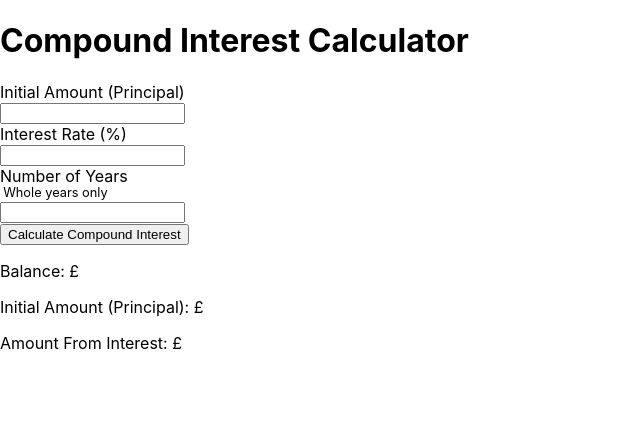
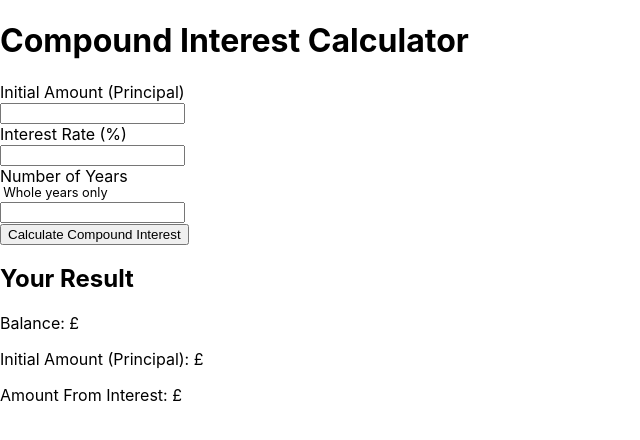
Before and after one commit to upul-d/compound_interest_calculator, a React (Create React App) app: page / in a window 1280 px wide. Shown: the top 440 px of the page, without its empty margins (0-640 px from the left). Built offline with nearby package versions, Linux system fonts and the light colour scheme.

Commit message:
Adds ResultView heading

```diff
--- a/src/components/ResultView.js
+++ b/src/components/ResultView.js
@@ -3,6 +3,7 @@ import React from 'react';
 const ResultView = ({balance, initialAmountForResultView, amountFromInterest}) => {
   return (
     <div>
+    <h2>Your Result</h2>
     <p>Balance: £{balance}</p>
     <p>Initial Amount (Principal): £{initialAmountForResultView}</p>
     <p>Amount From Interest: £{amountFromInterest}</p>
```
